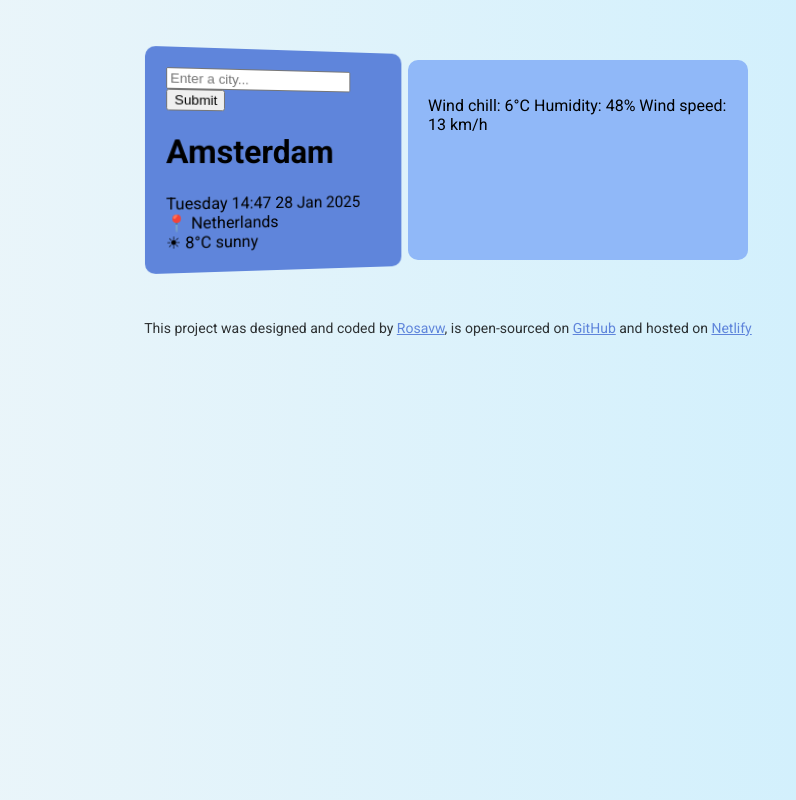
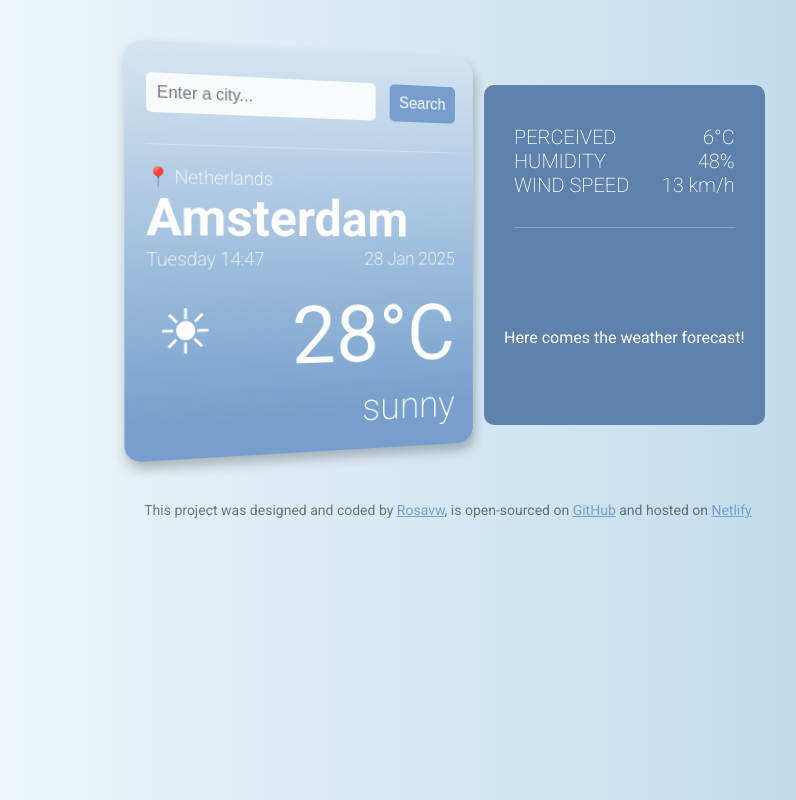
Before and after one commit to rosa-vw/weather-application, a plain HTML site: page index.html in a window 1280 px wide. Shown: the whole page, without its empty margins (192-988 px from the left). Drawn offline with Linux system fonts and the light colour scheme.

Commit message:
Style (CSS) Update
Update on colors, spacing etc.

```diff
--- a/index.html
+++ b/index.html
@@ -16,23 +16,40 @@
     <div class="weather-app">
       <div class="weather-main">
         <header>
-          <form>
-            <input type="text" placeholder="Enter a city..." />
-            <input type="submit" text="Search" />
+          <form class="search-form">
+            <input
+              type="text"
+              placeholder="Enter a city..."
+              required
+              class="search-form-input"
+            />
+            <input type="submit" value="Search" class="search-form-button" />
           </form>
         </header>
         <main>
-          <h1>Amsterdam</h1>
-          <div>Tuesday 14:47 28 Jan 2025</div>
-          <div>📍 Netherlands</div>
-          <div>☀ 8°C sunny</div>
+          <div class="country">📍 Netherlands</div>
+          <h1 class="city">Amsterdam</h1>
+          <div class="date-details">
+            <span>Tuesday 14:47</span><span>28 Jan 2025</span>
+          </div>
+
+          <div class="weather-temperature">
+            <span class="icon">☀</span><span class="temperature">28°C</span>
+          </div>
+          <div class="weather-description">sunny</div>
         </main>
       </div>
       <div class="weather-other">
         <section>
-          <p>Wind chill: 6°C Humidity: 48% Wind speed: 13 km/h</p>
+          <div class="extra-weather-details">
+            <div class="perceived"><span>PERCEIVED</span><span>6°C</span></div>
+            <div class="humidity"><span>HUMIDITY</span><span>48%</span></div>
+            <div class="wind-speed">
+              <span>WIND SPEED</span><span>13 km/h</span>
+            </div>
+          </div>
         </section>
-        <section></section>
+        <div class="forecast">Here comes the weather forecast!</div>
       </div>
     </div>
     <footer>
--- a/source/style.css
+++ b/source/style.css
@@ -1,46 +1,148 @@
 body {
   background: linear-gradient(
     90deg,
-    rgb(239, 246, 249) 0%,
-    rgb(206, 239, 253) 90%
+    rgb(247, 251, 252) 0%,
+    rgb(185, 215, 234) 90%
   );
   font-family: "Roboto", serif;
 }
 
 footer {
-  display: block;
+  margin: 0 auto;
   text-align: center;
-  margin: 0 auto;
   max-width: 800px;
   font-size: 14px;
-  color: rgba(0, 0, 0, 0.8);
+  color: rgba(0, 0, 0, 0.5);
 }
 
 a {
-  color: #5f85db;
+  color: rgb(118, 159, 205);
+}
+
+h1 {
+  color: white;
+  font-size: 50px;
+  margin: 0 auto;
 }
 
 .weather-app {
-  max-width: 600px;
+  max-width: 800px;
   margin: 50px auto;
   display: flex;
   justify-content: center;
 }
 
 .weather-main {
-  max-width: 300px;
+  max-width: 400px;
   max-height: 600px;
-  background: #5f85db;
-  border-radius: 10px;
+  background: linear-gradient(
+    178deg,
+    rgb(214, 230, 242) 0%,
+    rgb(118, 159, 205) 90%
+  );
+  border-radius: 16px;
   padding: 20px;
   transform: perspective(600px) rotate3d(0, 1, 0, 10deg);
+  box-shadow: 2px 7px 12px rgba(0, 0, 0, 0.25);
 }
 
 .weather-other {
-  max-width: 300px;
-  max-height: 600px;
-  background: #90b8f8;
+  max-width: 400px;
+  max-height: 300px;
+  background: rgb(94, 130, 171);
+  color: white;
   border-radius: 10px;
-  margin: 10px 0;
   padding: 20px;
+  margin-top: 35px;
 }
+
+.search-form {
+  display: flex;
+  justify-content: space-evenly;
+  margin: 10px auto 30px auto;
+}
+
+.search-form-input {
+  background-color: rgb(247, 251, 252);
+  border: none;
+  border-radius: 5px;
+  padding: 10px;
+  font-size: 16px;
+  margin-right: 15px;
+}
+
+.search-form-button {
+  background-color: rgb(118, 159, 205);
+  color: white;
+  border: none;
+  border-radius: 5px;
+  font-size: 16px;
+  padding: 10px;
+}
+
+.country {
+  color: white;
+  font-weight: 200;
+  margin: 0 auto;
+  font-size: 18px;
+  border-top: 1px solid rgba(255, 255, 255, 0.25);
+  padding: 20px 0 0 0;
+}
+
+.date-details {
+  color: white;
+  font-size: 18px;
+  font-weight: 200;
+  margin: 0 auto 5px auto;
+  display: flex;
+  justify-content: space-between;
+}
+
+.weather-temperature {
+  margin: 20px auto 5px auto;
+  font-size: 80px;
+  color: white;
+  display: flex;
+  justify-content: space-between;
+}
+
+.icon {
+  margin-left: 10px;
+  margin-top: 5px;
+  font-size: 60px;
+}
+
+.weather-description {
+  color: white;
+  font-size: 38px;
+  font-weight: 200;
+  text-align: right;
+}
+
+.extra-weather-details {
+  margin: 10px;
+  padding: 10px 0 30px 0;
+  font-size: 20px;
+  font-weight: 200;
+  border-bottom: 1px solid rgba(255, 255, 255, 0.25);
+}
+
+.perceived {
+  display: flex;
+  justify-content: space-between;
+}
+
+.humidity {
+  display: flex;
+  justify-content: space-between;
+}
+
+.wind-speed {
+  display: flex;
+  justify-content: space-between;
+}
+
+.forecast {
+  margin: 100px auto;
+  text-align: center;
+}
```
